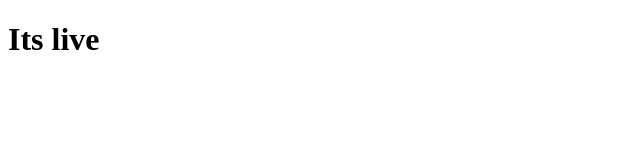
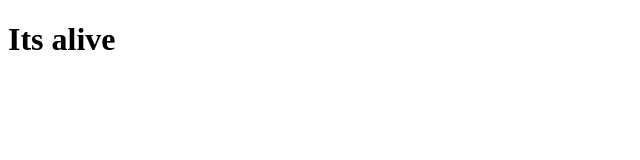
Before and after one commit to mhdpasha/cdn, a plain HTML site: page index.html in a window 1280 px wide. Shown: the full height of the page, 0-640 px from the left. Drawn offline with Linux system fonts and the light colour scheme.

Commit message:
Update and rename test.html to index.html

```diff
--- a/test.html
+++ b/index.html
@@ -5,6 +5,6 @@
 
 </head>
   <body>
-    <h1>Its live</h1>
+    <h1>Its alive</h1>
   </body>
 </html>
```
